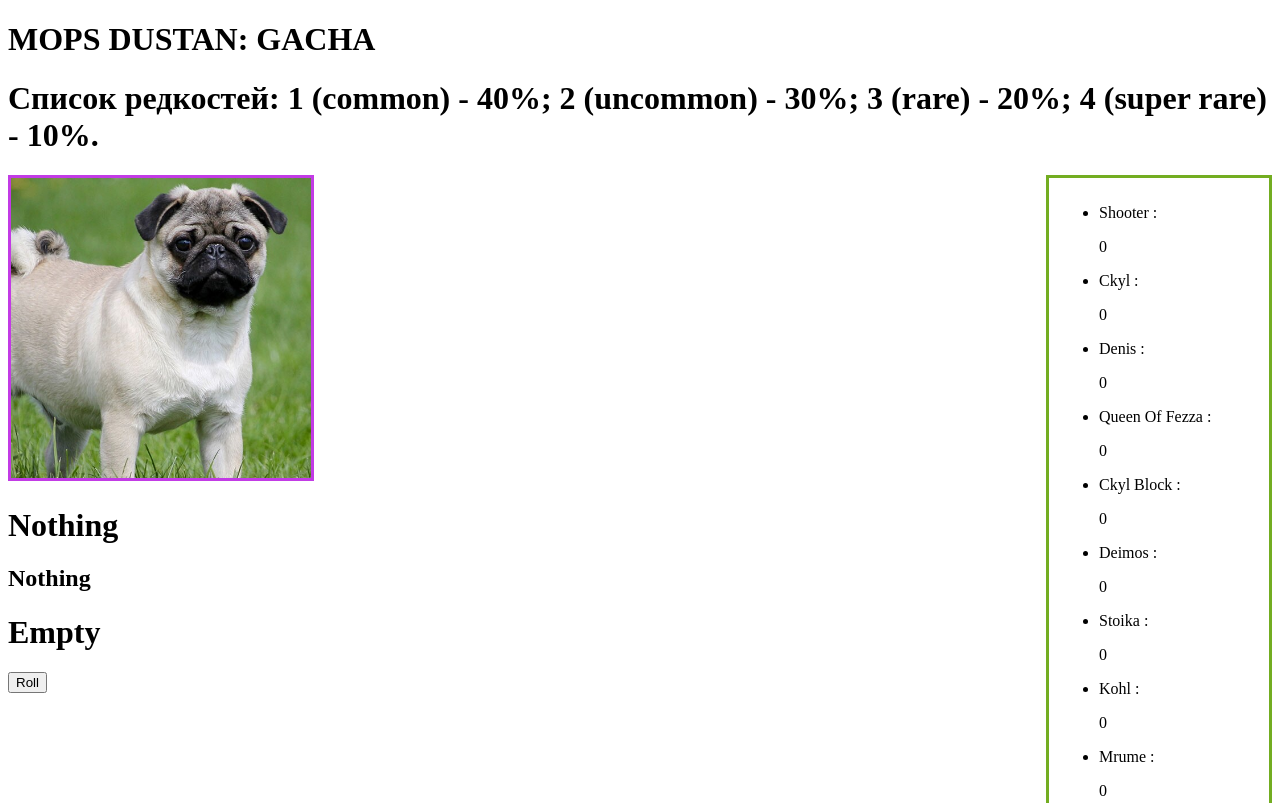
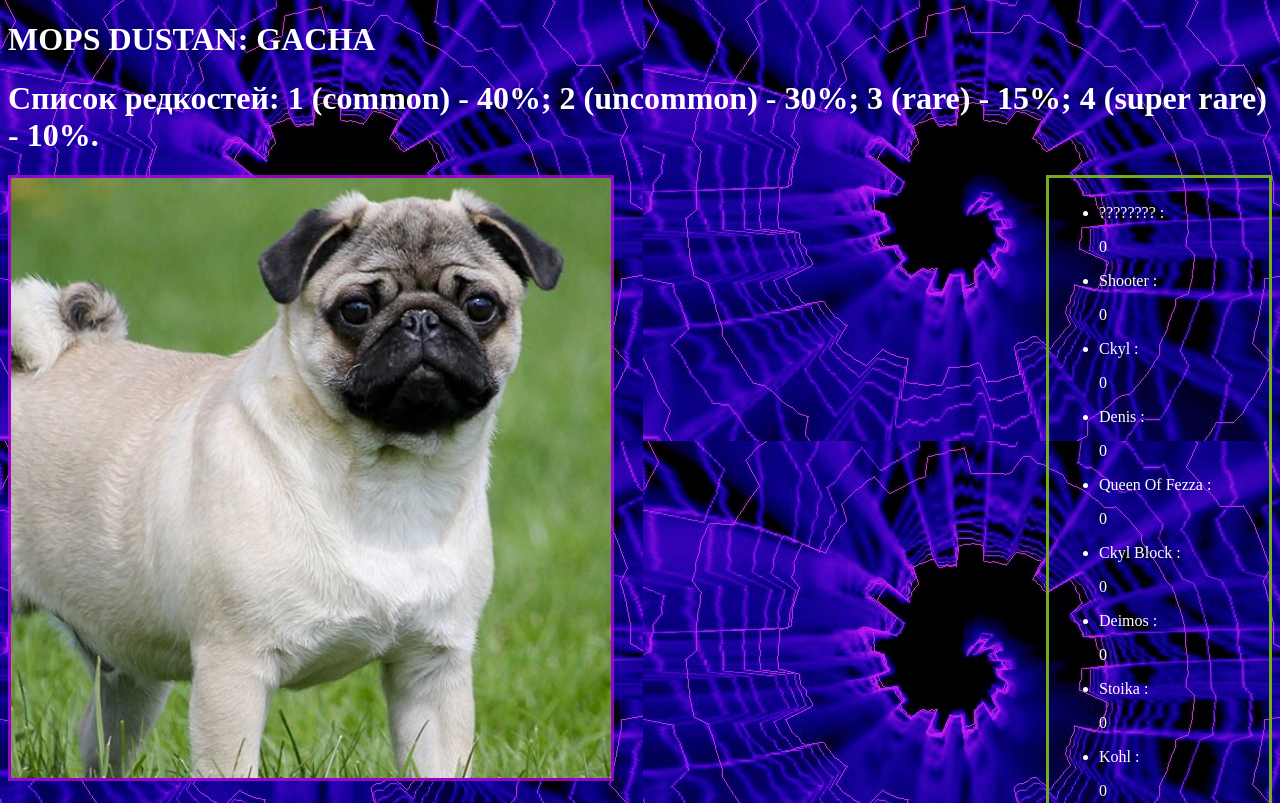
Before and after one commit to plovmaker222/plovmaker222.github.io, a plain HTML site: page index.html in a window 1280 px wide. Shown: the top 803 px of the page. Drawn offline with Linux system fonts and the light colour scheme.

Commit message:
added new category + bg image
pizdos voskres chto ja delaju

```diff
--- a/index.html
+++ b/index.html
@@ -3,9 +3,13 @@
     <head>
         <title>Лучшая гача на свете</title>
     </head>
-    <body>
+    <body background="./images/bg.gif">
         <script src="main.js"></script>
         <style>
+            body {
+                color: white;
+            }
+
             .container {
                 display: flex;
             }
@@ -18,23 +22,32 @@
             }
 
             .fixwidth {
-                width: 300px;
-                height: 300px;
+                width: 600px;
+                height: 600px;
                 border: 3px solid rgba(179, 8, 222, 0.791);
+            }
+
+            .rollButton {
+                width: 200px;
+                height: 100ps;
+                font-size: 20px;
             }
         </style>
         <h1>MOPS DUSTAN: GACHA</h1>
-        <h1>Список редкостей: 1 (common) - 40%; 2 (uncommon) - 30%; 3 (rare) - 20%; 4 (super rare) - 10%.</h1>
+        <h1>Список редкостей: 1 (common) - 40%; 2 (uncommon) - 30%; 3 (rare) - 15%; 4 (super rare) - 10%.</h1>
         <div class="container">
             <div class="maincont">
                 <img src="./images/PLACEHOLDER.jpeg" class="fixwidth" id="charimg">
                 <h1 id="charname">Nothing</h1>
                 <h2 id="chardesc">Nothing</h2>
                 <h1 id="charrarity">Empty</h1>
-                <button onclick="rollPress()">Roll</button>
+                <button onclick="rollPress()" class="rollButton">Roll</button>
             </div>
             <div class="counters">
                 <ul>
+                    <li>
+                        ???????? :<p id="15">0</p>
+                    </li>
                     <li>
                         Shooter :<p id="14">0</p>
                     </li>
--- a/main.js
+++ b/main.js
@@ -1,3 +1,12 @@
+const chars5=[
+    {
+        "id": 15,
+        "name": "SOVETDIREKTOROV",
+        "desc": "Итоги голосования: Дима Бонд не допускается к разбану на этом сервере.",
+        "rarity": 5
+    }
+]
+
 const chars4=[
     {
         "id": 1,
@@ -95,8 +104,9 @@ function getRandom(){
     var num=Math.random();
     if(num < 0.4) return 1;  //probability 0.4
     else if(num < 0.7) return 2; // probability 0.3
-    else if(num < 0.9) return 3; //probability 0.2
-    else return 4;  //probability 0.1
+    else if(num < 0.85) return 3; //probability 0.15
+    else if(num < 0.95) return 4; // probability 0.1
+    else return 5;  //probability 0.05
 }
 
 function getRandomFromCategory(num){
@@ -113,6 +123,9 @@ function getRandomFromCategory(num){
         case 4:
             idx=Math.floor(Math.random() * chars4.length);
             return chars4[idx];
+        case 5:
+            idx=Math.floor(Math.random() * chars5.length);
+            return chars5[idx];
     }
 }
 
@@ -131,7 +144,7 @@ function rollPress () {
     document.getElementById("charname").innerHTML = charRolled.name;
     document.getElementById("chardesc").innerHTML = charRolled.desc;
     document.getElementById("charrarity").innerHTML = charRolled.rarity;
-    if (charRolled.id==11){
+    if (charRolled.id==11 || charRolled.id==15){
         document.getElementById("charimg").src = "./images/" + charRolled.name + ".gif";
     }
     else {
```
Also changed, not shown: images/bg.gif (added), 1 other file.
